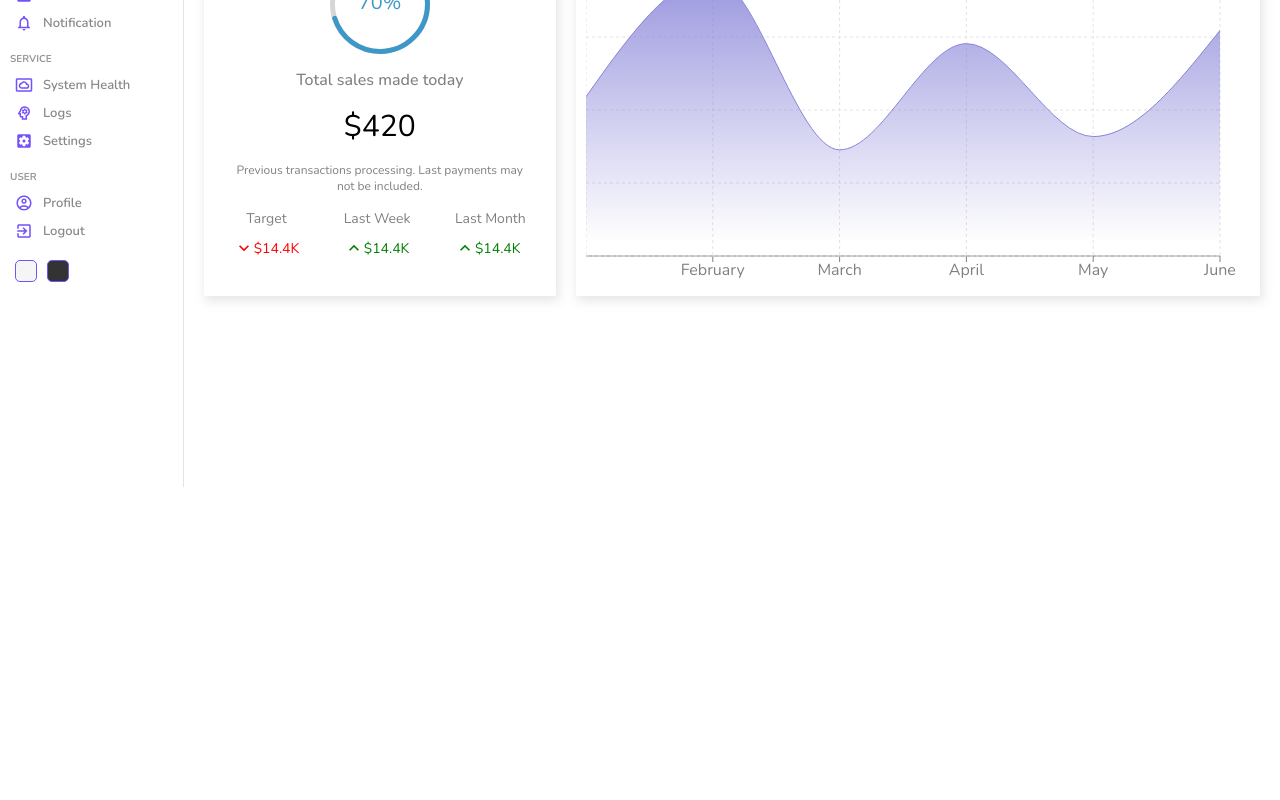
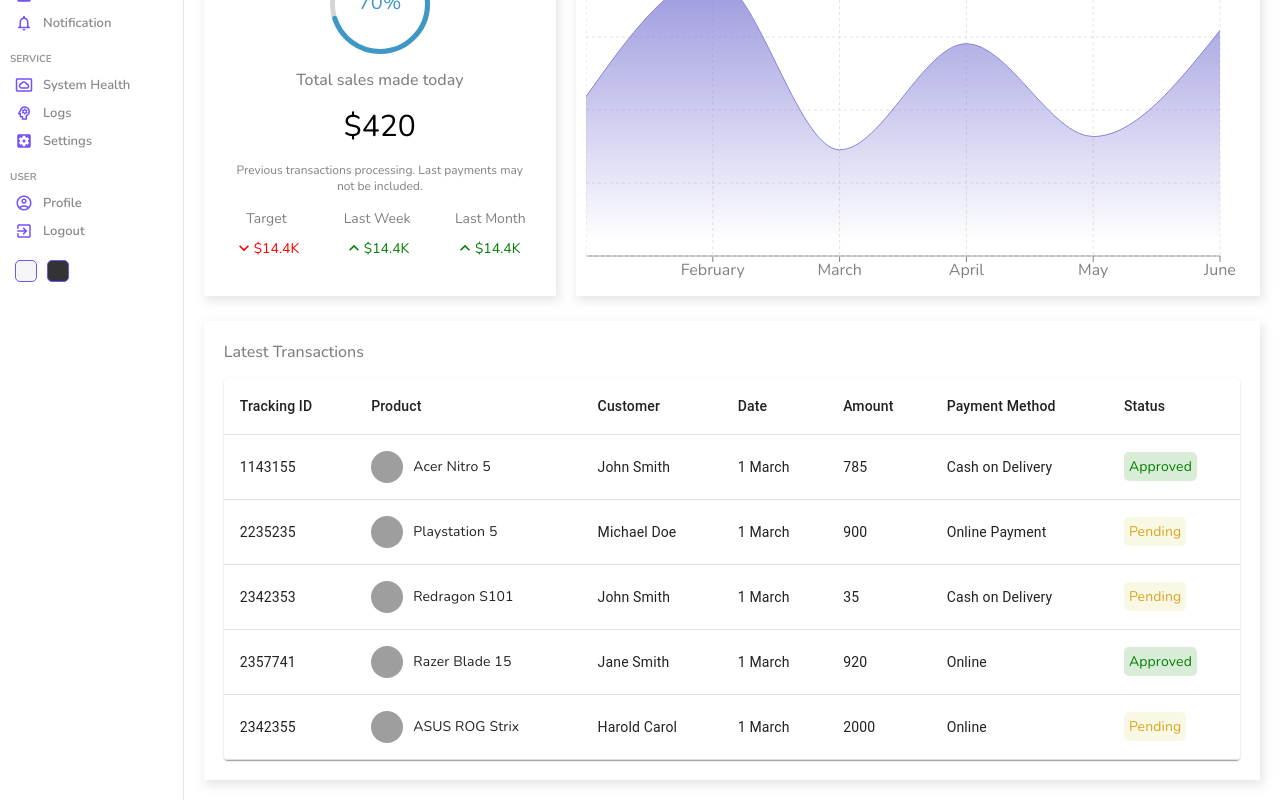
Before and after one commit to Nabeel87/lamadmin, a React (Create React App) app: page / in a window 1280 px wide. Shown: the part 313-1113 px from the top of the page. Before the commit the page ends 800 px from the top, so only its background shows below. Built offline with nearby package versions, Linux system fonts and the light colour scheme; grey boxes are pictures that could not be loaded.

Commit message:
table
table component for home page, jsx and scss done

```diff
--- /dev/null
+++ b/src/components/table/Table.jsx
@@ -0,0 +1,104 @@
+import "./table.scss";
+import Table from "@mui/material/Table";
+import TableBody from "@mui/material/TableBody";
+import TableCell from "@mui/material/TableCell";
+import TableContainer from "@mui/material/TableContainer";
+import TableHead from "@mui/material/TableHead";
+import TableRow from "@mui/material/TableRow";
+import Paper from "@mui/material/Paper";
+
+const List = () => {
+    const rows = [
+        {
+            id: 1143155,
+            product: "Acer Nitro 5",
+            img: "https://m.media-amazon.com/images/I/81bc8mA3nKL._AC_UY327_FMwebp_QL65_.jpg",
+            customer: "John Smith",
+            date: "1 March",
+            amount: 785,
+            method: "Cash on Delivery",
+            status: "Approved",
+        },
+        {
+            id: 2235235,
+            product: "Playstation 5",
+            img: "https://m.media-amazon.com/images/I/31JaiPXYI8L._AC_UY327_FMwebp_QL65_.jpg",
+            customer: "Michael Doe",
+            date: "1 March",
+            amount: 900,
+            method: "Online Payment",
+            status: "Pending",
+        },
+        {
+            id: 2342353,
+            product: "Redragon S101",
+            img: "https://m.media-amazon.com/images/I/71kr3WAj1FL._AC_UY327_FMwebp_QL65_.jpg",
+            customer: "John Smith",
+            date: "1 March",
+            amount: 35,
+            method: "Cash on Delivery",
+            status: "Pending",
+        },
+        {
+            id: 2357741,
+            product: "Razer Blade 15",
+            img: "https://m.media-amazon.com/images/I/71wF7YDIQkL._AC_UY327_FMwebp_QL65_.jpg",
+            customer: "Jane Smith",
+            date: "1 March",
+            amount: 920,
+            method: "Online",
+            status: "Approved",
+        },
+        {
+            id: 2342355,
+            product: "ASUS ROG Strix",
+            img: "https://m.media-amazon.com/images/I/81hH5vK-MCL._AC_UY327_FMwebp_QL65_.jpg",
+            customer: "Harold Carol",
+            date: "1 March",
+            amount: 2000,
+            method: "Online",
+            status: "Pending",
+        },
+    ];
+
+
+    return (
+        <TableContainer component={Paper} className="table">
+            <Table sx={{ minWidth: 650 }} aria-label="simple table">
+                <TableHead>
+                    <TableRow>
+                        <TableCell className="tableCell">Tracking ID</TableCell>
+                        <TableCell className="tableCell">Product</TableCell>
+                        <TableCell className="tableCell">Customer</TableCell>
+                        <TableCell className="tableCell">Date</TableCell>
+                        <TableCell className="tableCell">Amount</TableCell>
+                        <TableCell className="tableCell">Payment Method</TableCell>
+                        <TableCell className="tableCell">Status</TableCell>
+                    </TableRow>
+                </TableHead>
+                <TableBody>
+                    {rows.map((row) => (
+                        <TableRow key={row.id}>
+                            <TableCell className="tableCell">{row.id}</TableCell>
+                            <TableCell className="tableCell">
+                                <div className="cellWrapper">
+                                    <img src={row.img} alt="" className="image" />
+                                    {row.product}
+                                </div>
+                            </TableCell>
+                            <TableCell className="tableCell">{row.customer}</TableCell>
+                            <TableCell className="tableCell">{row.date}</TableCell>
+                            <TableCell className="tableCell">{row.amount}</TableCell>
+                            <TableCell className="tableCell">{row.method}</TableCell>
+                            <TableCell className="tableCell">
+                                <span className={`status ${row.status}`}>{row.status}</span>
+                            </TableCell>
+                        </TableRow>
+                    ))}
+                </TableBody>
+            </Table>
+        </TableContainer>
+    );
+};
+
+export default List;
--- /dev/null
+++ b/src/components/table/table.scss
@@ -0,0 +1,28 @@
+.table {
+    .cellWrapper {
+      display: flex;
+      align-items: center;
+
+      .image {
+        width: 32px;
+        height: 32px;
+        border-radius: 50%;
+        margin-right: 10px;
+        object-fit: cover;
+      }
+    }
+
+    .status {
+      padding: 5px;
+      border-radius: 5px;
+
+      &.Approved {
+        color: green;
+        background-color: rgba(0, 128, 0, 0.151);
+      }
+      &.Pending {
+        color: goldenrod;
+        background-color: rgba(189, 189, 3, 0.103);
+      }
+    }
+  }
--- a/src/pages/home/Home.jsx
+++ b/src/pages/home/Home.jsx
@@ -2,6 +2,7 @@
 import Featured from "../../components/featured/Featured";
 import Navbar from "../../components/navbar/Navbar";
 import Sidebar from "../../components/sidebar/Sidebar";
+import Table from "../../components/table/Table";
 import Widget from "../../components/widget/Widget";
 import "./home.scss";
 
@@ -21,6 +22,10 @@
           <Featured />
           <Chart />
         </div>
+        <div className="listContainer">
+          <div className="listTitle">Latest Transactions</div>
+          <Table />
+        </div>
       </div>
     </div>
   )
--- a/src/pages/home/home.scss
+++ b/src/pages/home/home.scss
@@ -1,18 +1,31 @@
-.home{
+.home {
     display: flex;
 
-    .homeContainer{
+    .homeContainer {
         flex: 6;
 
-        .widgets, .charts{
+        .widgets,
+        .charts {
             display: flex;
             padding: 20px;
             gap: 20px;
         }
 
-        .charts{
+        .charts {
             padding: 5px 20px;
         }
 
+        .listContainer {
+            -webkit-box-shadow: 2px 4px 10px 1px rgba(0, 0, 0, 0.47);
+            box-shadow: 2px 4px 10px 1px rgba(201, 201, 201, 0.47);
+            padding: 20px;
+            margin: 20px;
+
+            .listTitle {
+                font-weight: 500;
+                color: gray;
+                margin-bottom: 15px;
+            }
+        }
     }
 }
```
